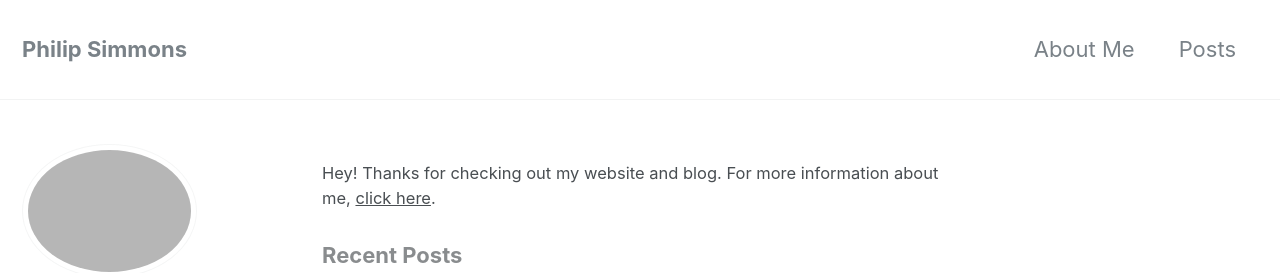
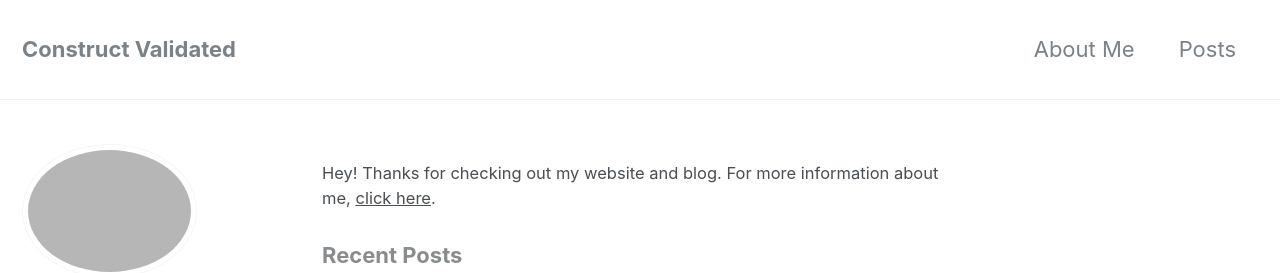
Before and after one commit to PhilpSimmons/PhilpSimmons.github.io, a Jekyll site: the page built from index.html, in a window 1280 px wide and 900 px high. Shown: the top 273 px of the window. Built offline with Jekyll 4.4.1, drawn with Linux system fonts in a browser that asks for light colours; the list of posts is cut into pages by our own code.

Commit message:
Title Change

```diff
--- a/_config.yml
+++ b/_config.yml
@@ -9,7 +9,7 @@ minimal_mistakes_skin    : "default" # "air", "aqua", "contrast", "dark", "dirt"
 
 # Site Settings
 locale                   : "en"
-title                    : "Philip Simmons"
+title                    : "Construct Validated"
 title_separator          : "-"
 name                     : "Philip Simmons"
 description              : "I/O Psychology, Data Science, and the Future of Work."
```
